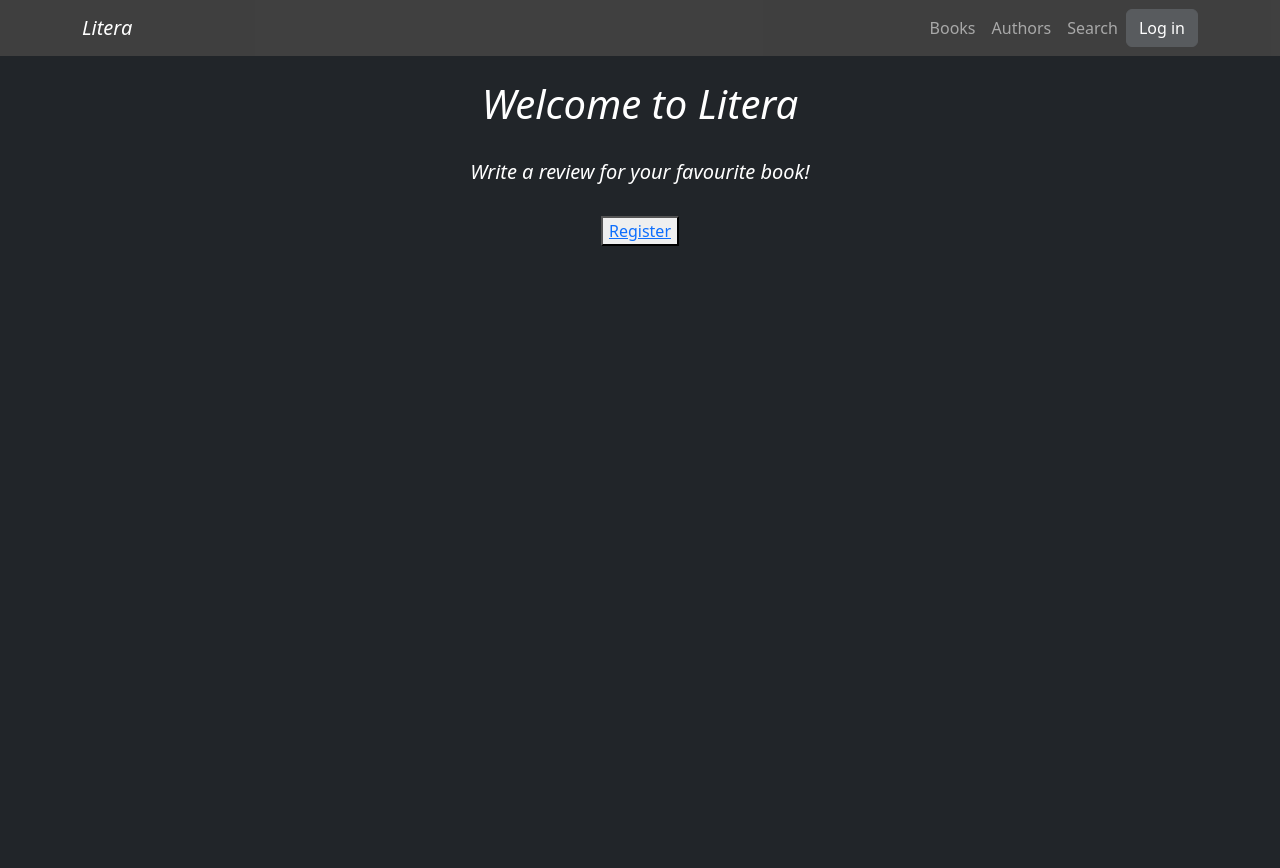
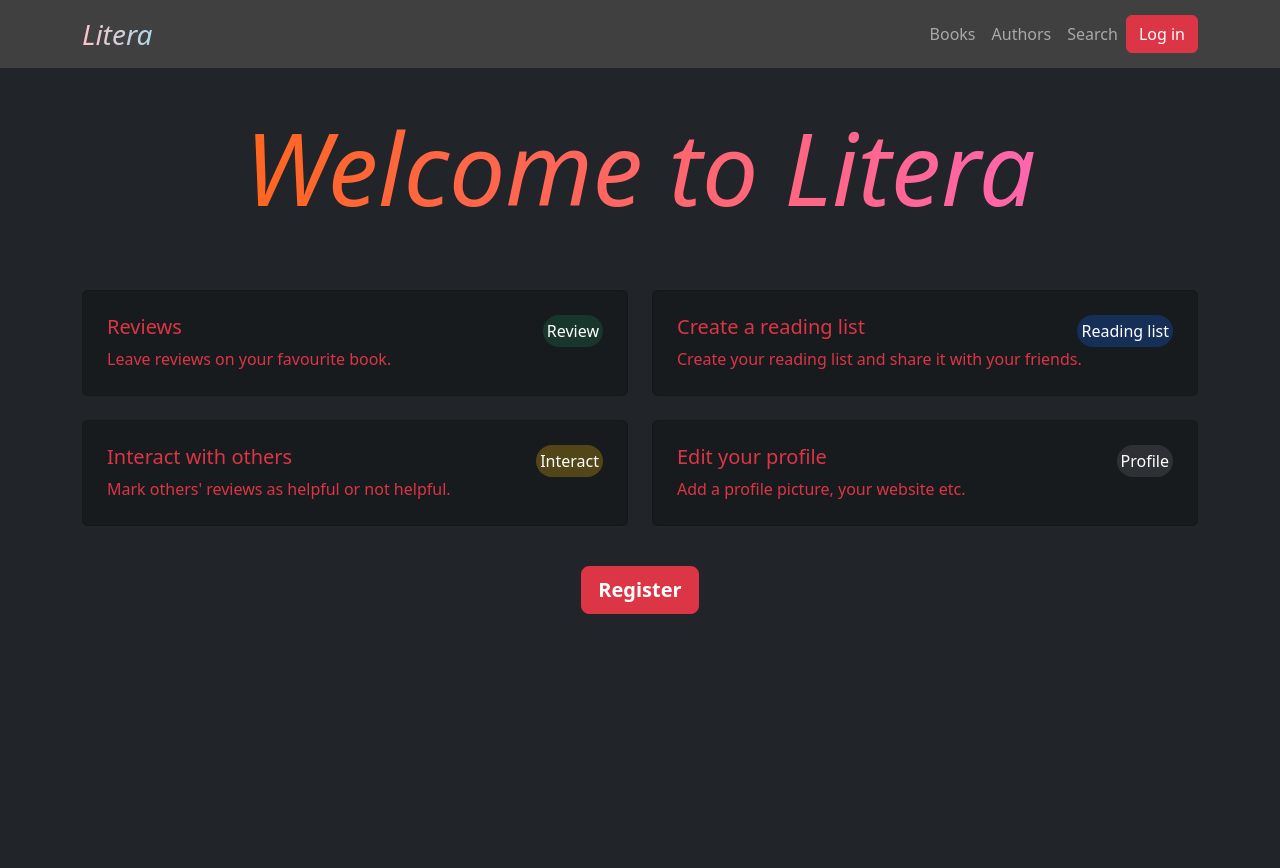
Before and after one commit to petrovski-stefan/books-review-system, a Django app: page / in a window 1280 px wide. Before the commit the page ends 246 px from the top, so only its background shows below. Run offline with Django 5.2, Linux system fonts and the light colour scheme.

Commit message:
Add index page designs

```diff
--- a/static/styles/index.css
+++ b/static/styles/index.css
@@ -20,3 +20,24 @@
     border: 1px solid white;
     border-radius: 50%;
 }
+
+#intro, #logo {
+    background-clip: text;
+    color: transparent;
+}
+
+@media (max-width: 400px) {
+    #intro {
+        font-size: 80px;
+    }
+}
+
+#intro {
+    font-size: 100px;
+    background-image: linear-gradient(to right, rgb(255, 102, 0), rgb(255, 102, 204));
+}
+
+#logo {
+    font-size: 28px;
+    background-image: linear-gradient(to right, rgb(255, 192, 203), rgb(173, 216, 230));
+}
--- a/templates/base/base.html
+++ b/templates/base/base.html
@@ -16,11 +16,11 @@
 </head>
 <body>
 
-<nav class="navbar navbar-expand-md navbar-dark bg-black opacity-75 ">
+<nav class="navbar navbar-expand-md navbar-dark bg-black bg-opacity-75 ">
     <div class="container-md">
 
         <!-- Logo -->
-        <a href="{% url 'index' %}"
+        <a href="{% url 'index' %}" id="logo"
            class="navbar-brand fst-italic">Litera</a>
 
         <!-- Dropdown button for the menu on smaller screens -->
@@ -45,7 +45,7 @@
                            href="{% url 'user_profile' request.user.id %}">Hello, {{ request.user }}!</a>
                     </li>
                     <li class="my-3 my-md-auto ms-md-1 me-md-3">
-                        <a href="{% url 'logout' %}" class="btn btn-dark ">Log out</a>
+                        <a href="{% url 'logout' %}" class="btn btn-danger ">Log out</a>
                     </li>
 
                     {% if  request.user.profile.profile_picture.url %}
@@ -55,7 +55,7 @@
                     {% endif %}
                 {% else %}
                     <li class="my-md-auto">
-                        <a href="{% url 'login' %}" class="btn btn-dark ">Log in</a></li>
+                        <a href="{% url 'login' %}" class="btn btn-danger ">Log in</a></li>
                 {% endif %}
 
             </ul>
@@ -68,10 +68,12 @@
 
 
 <!-- Main content -->
-<div class="bg-dark d-flex justify-content-center pt-4" id="content">
-    {% block content %}
+<div class="bg-dark pt-4 text-white" id="content">
+    <div class="container">
+        {% block content %}
 
-    {% endblock %}
+        {% endblock %}
+    </div>
 </div>
 
 
--- a/templates/index.html
+++ b/templates/index.html
@@ -4,14 +4,60 @@
 {% endblock %}
 {% block content %}
 
-    <div class="d-flex flex-column gap-4">
-        <h1 class="d-flex justify-content-center text-white fst-italic">Welcome to Litera</h1>
-        <h5 class="d-flex justify-content-center text-white fst-italic">Write a review for your favourite book!</h5>
-        {% if not request.user.is_authenticated %}
-            <div class="d-flex justify-content-center">
-                <button><a href="{% url 'register' %}">Register</a></button>
-            </div>
-        {% endif %}
+    <div class="row mb-5">
+        <div id="intro" class="text-center fst-italic">Welcome to Litera</div>
     </div>
 
+
+    <div class="row row-cols-1 row-cols-lg-2 g-4 pb-3">
+        <div class="col">
+            <div class="p-2 card bg-black bg-opacity-25 text-danger">
+                <div class="card-body">
+                    <div class="position-relative "><h5 class="card-title">Reviews</h5>
+                        <p class="position-absolute top-0 end-0 text-bg-success rounded-pill p-1">Review</p></div>
+                    <p class="card-text">Leave reviews on your favourite book.</p>
+                </div>
+            </div>
+        </div>
+        <div class="col">
+            <div class="p-2 card bg-black bg-opacity-25 text-danger">
+                <div class="card-body">
+                    <div class="position-relative "><h5 class="card-title">Create a reading list</h5>
+                        <p class="position-absolute top-0 end-0 text-bg-primary text-white rounded-pill p-1">Reading list</p>
+                    </div>
+                    <p class="card-text">Create your reading list and share it with your friends.</p>
+                </div>
+            </div>
+        </div>
+        <div class="col">
+            <div class="p-2 card bg-black bg-opacity-25 text-danger">
+                <div class="card-body">
+                    <div class="position-relative "><h5 class="card-title">Interact with others</h5>
+                        <p class="position-absolute top-0 end-0 text-bg-warning  text-white rounded-pill p-1">Interact</p></div>
+                    <p class="card-text">Mark others' reviews as helpful or not helpful.</p>
+                </div>
+            </div>
+        </div>
+        <div class="col">
+            <div class="p-2 card bg-black bg-opacity-25 text-danger">
+                <div class="card-body">
+                    <div class="position-relative "><h5 class="card-title">Edit your profile</h5>
+                        <p class="position-absolute top-0 end-0 text-bg-secondary rounded-pill p-1">Profile</p>
+                    </div>
+                    <p class="card-text">Add a profile picture, your website etc.</p>
+                </div>
+            </div>
+        </div>
+
+    </div>
+
+    {% if not request.user.is_authenticated %}
+        <div class="row mt-4 pb-4">
+            <div class="col-4 mx-auto text-center">
+                <a href="{% url 'register' %}" class="btn btn-lg btn-danger fw-bold">Register</a>
+            </div>
+        </div>
+    {% endif %}
+
+
 {% endblock %}
```
